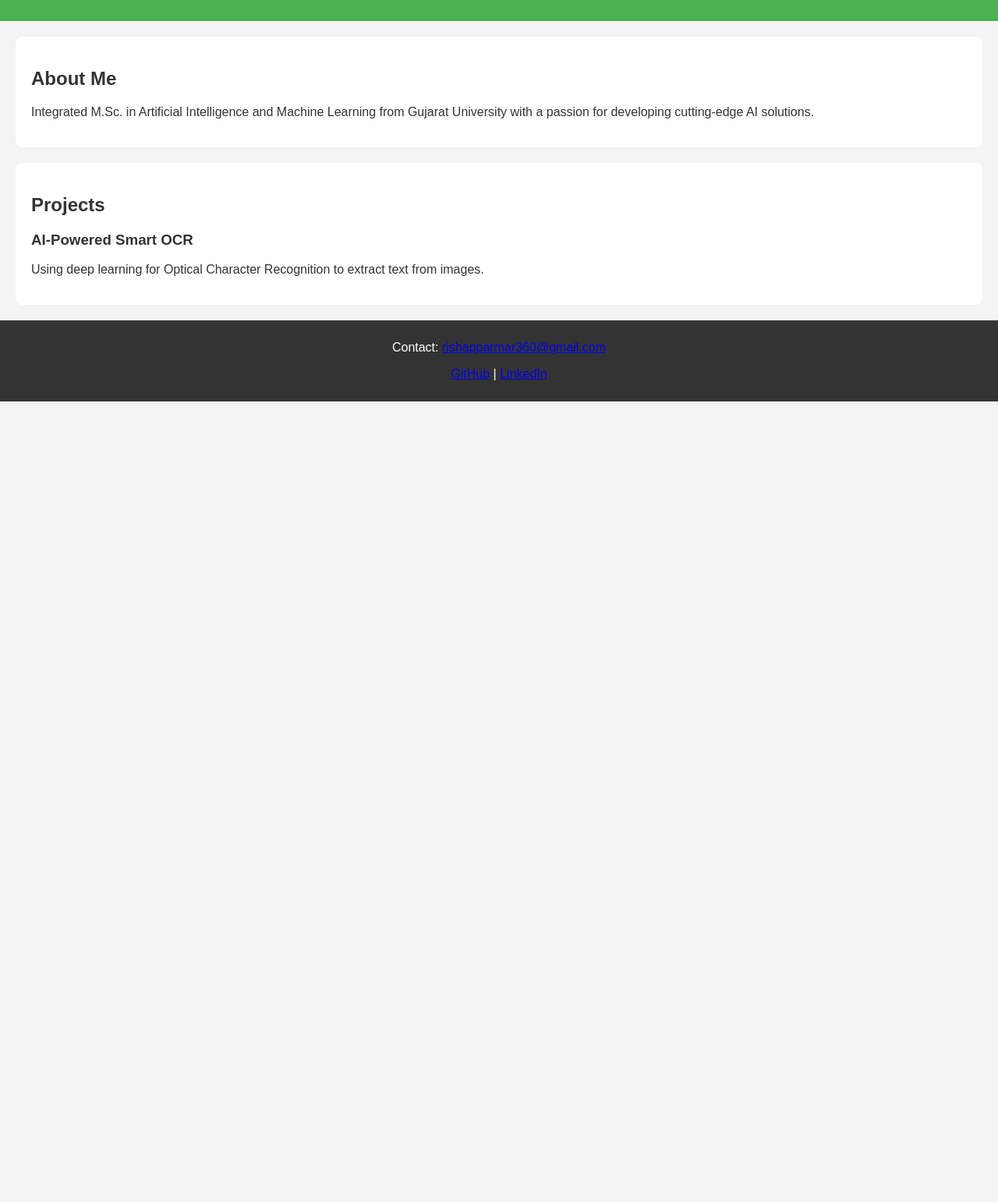
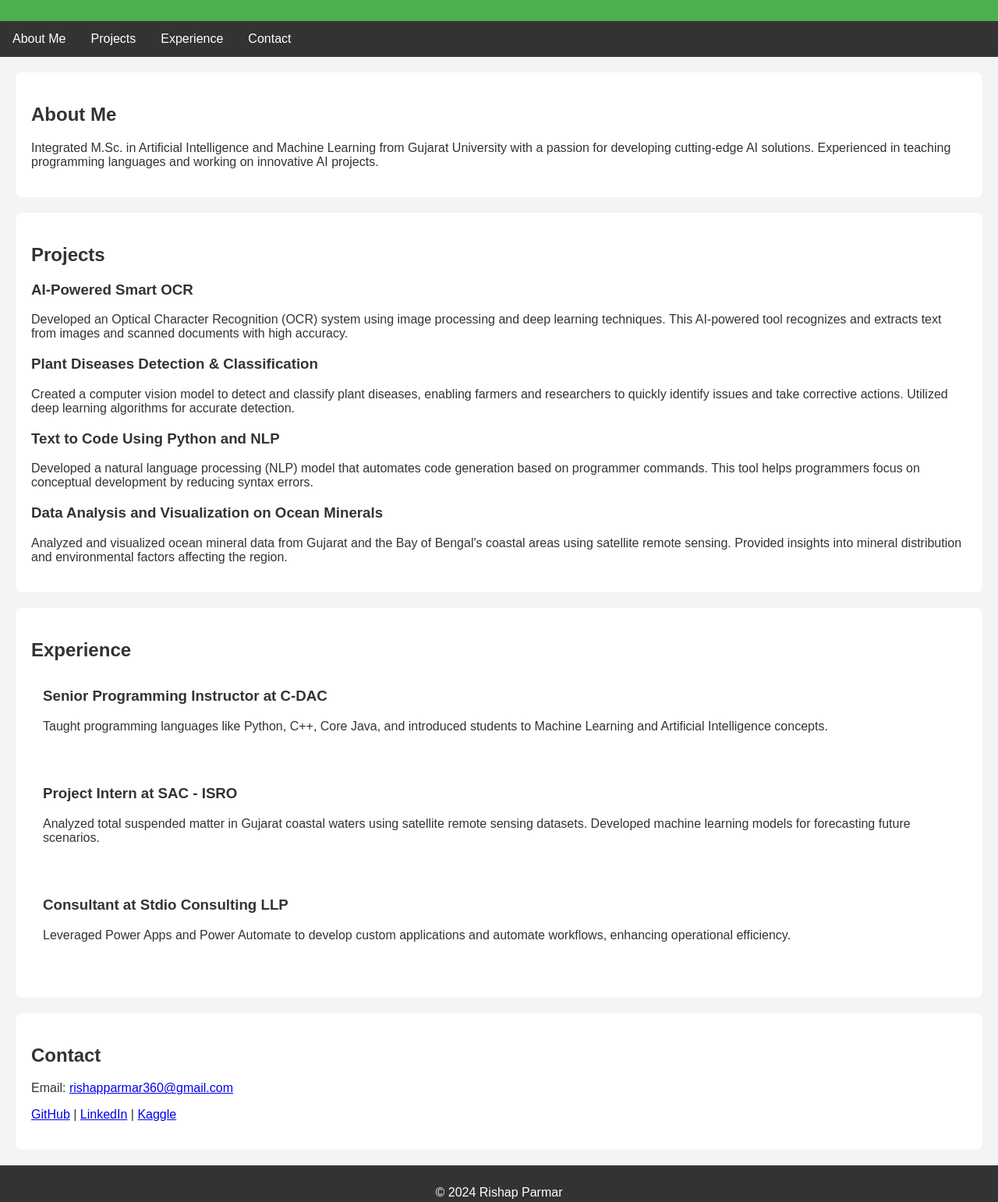
Before and after one commit to RishapParmar/rishapparmar.github.io, a plain HTML site: page index.html in a window 1280 px wide. Shown: the part 160-1702 px from the top of the page at 78% size. Before the commit the page ends 800 px from the top, so only its background shows below. Drawn offline with Linux system fonts and the light colour scheme.

Commit message:
Updated project descriptions

```diff
--- a/css/styles.css
+++ b/css/styles.css
@@ -17,6 +17,8 @@ h1 {
     margin: 0;
 }
 
+
+/* General Section Styles */
 section {
     padding: 20px;
     margin: 20px;
@@ -24,6 +26,43 @@ section {
     border-radius: 8px;
 }
 
+/* Experience Section */
+.experience {
+    background-color: #fff;
+    padding: 15px;
+    margin-bottom: 20px;
+    border-radius: 8px;
+}
+
+.experience h3 {
+    margin-top: 0;
+}
+
+/* Navigation Menu */
+nav ul {
+    list-style-type: none;
+    background-color: #333;
+    overflow: hidden;
+    padding: 0;
+    margin: 0;
+}
+
+nav li {
+    float: left;
+}
+
+nav li a {
+    display: block;
+    color: white;
+    padding: 14px 16px;
+    text-decoration: none;
+}
+
+nav li a:hover {
+    background-color: #111;
+}
+
+
 footer {
     text-align: center;
     padding: 10px;
--- a/index.html
+++ b/index.html
@@ -12,23 +12,99 @@
         <p>AI & ML Engineer | Educator | Innovator</p>
     </header>
 
+    <nav>
+        <!-- Optional navigation menu -->
+        <ul>
+            <li><a href="#about">About Me</a></li>
+            <li><a href="#projects">Projects</a></li>
+            <li><a href="#experience">Experience</a></li>
+            <li><a href="#contact">Contact</a></li>
+        </ul>
+    </nav>
+
     <section id="about">
         <h2>About Me</h2>
-        <p>Integrated M.Sc. in Artificial Intelligence and Machine Learning from Gujarat University with a passion for developing cutting-edge AI solutions.</p>
+        <p>
+            Integrated M.Sc. in Artificial Intelligence and Machine Learning from Gujarat University with a passion for developing cutting-edge AI solutions. Experienced in teaching programming languages and working on innovative AI projects.
+        </p>
     </section>
 
+    <!-- Projects Section -->
     <section id="projects">
         <h2>Projects</h2>
+
         <div class="project">
             <h3>AI-Powered Smart OCR</h3>
-            <p>Using deep learning for Optical Character Recognition to extract text from images.</p>
+            <p>
+                Developed an Optical Character Recognition (OCR) system using image processing and deep learning techniques. This AI-powered tool recognizes and extracts text from images and scanned documents with high accuracy.
+            </p>
+            <!-- <a href="link-to-project" target="_blank">View Project</a> -->
         </div>
-        <!-- Add more project sections as needed -->
+
+        <div class="project">
+            <h3>Plant Diseases Detection & Classification</h3>
+            <p>
+                Created a computer vision model to detect and classify plant diseases, enabling farmers and researchers to quickly identify issues and take corrective actions. Utilized deep learning algorithms for accurate detection.
+            </p>
+            <!-- <a href="link-to-project" target="_blank">View Project</a> -->
+        </div>
+
+        <div class="project">
+            <h3>Text to Code Using Python and NLP</h3>
+            <p>
+                Developed a natural language processing (NLP) model that automates code generation based on programmer commands. This tool helps programmers focus on conceptual development by reducing syntax errors.
+            </p>
+            <!-- <a href="link-to-project" target="_blank">View Project</a> -->
+        </div>
+
+        <div class="project">
+            <h3>Data Analysis and Visualization on Ocean Minerals</h3>
+            <p>
+                Analyzed and visualized ocean mineral data from Gujarat and the Bay of Bengal's coastal areas using satellite remote sensing. Provided insights into mineral distribution and environmental factors affecting the region.
+            </p>
+            <!-- <a href="link-to-project" target="_blank">View Project</a> -->
+        </div>
+    </section>
+
+    <!-- Optional Experience Section -->
+    <section id="experience">
+        <h2>Experience</h2>
+
+        <div class="experience">
+            <h3>Senior Programming Instructor at C-DAC</h3>
+            <p>
+                Taught programming languages like Python, C++, Core Java, and introduced students to Machine Learning and Artificial Intelligence concepts.
+            </p>
+        </div>
+
+        <div class="experience">
+            <h3>Project Intern at SAC - ISRO</h3>
+            <p>
+                Analyzed total suspended matter in Gujarat coastal waters using satellite remote sensing datasets. Developed machine learning models for forecasting future scenarios.
+            </p>
+        </div>
+
+        <div class="experience">
+            <h3>Consultant at Stdio Consulting LLP</h3>
+            <p>
+                Leveraged Power Apps and Power Automate to develop custom applications and automate workflows, enhancing operational efficiency.
+            </p>
+        </div>
+    </section>
+
+    <!-- Contact Section -->
+    <section id="contact">
+        <h2>Contact</h2>
+        <p>Email: <a href="mailto:rishapparmar360@gmail.com">rishapparmar360@gmail.com</a></p>
+        <p>
+            <a href="https://github.com/yourusername" target="_blank">GitHub</a> |
+            <a href="https://www.linkedin.com/in/rishap-parmar-bb59971b9" target="_blank">LinkedIn</a> |
+            <a href="https://www.kaggle.com/rishapparmar" target="_blank">Kaggle</a>
+        </p>
     </section>
 
     <footer>
-        <p>Contact: <a href="mailto:rishapparmar360@gmail.com">rishapparmar360@gmail.com</a></p>
-        <p><a href="https://github.com/yourusername">GitHub</a> | <a href="https://www.linkedin.com/in/rishap-parmar-bb59971b9">LinkedIn</a></p>
+        <p>&copy; 2024 Rishap Parmar</p>
     </footer>
 
     <script src="js/scripts.js"></script>
```
